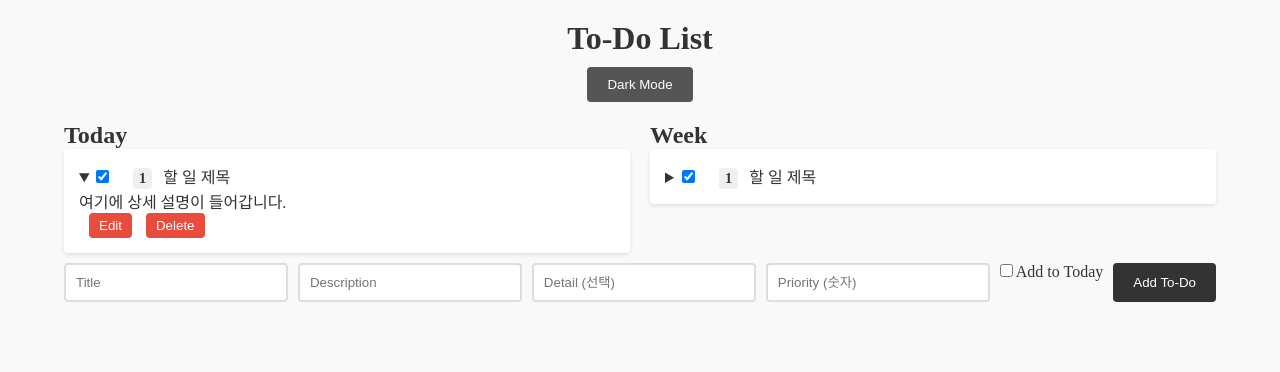
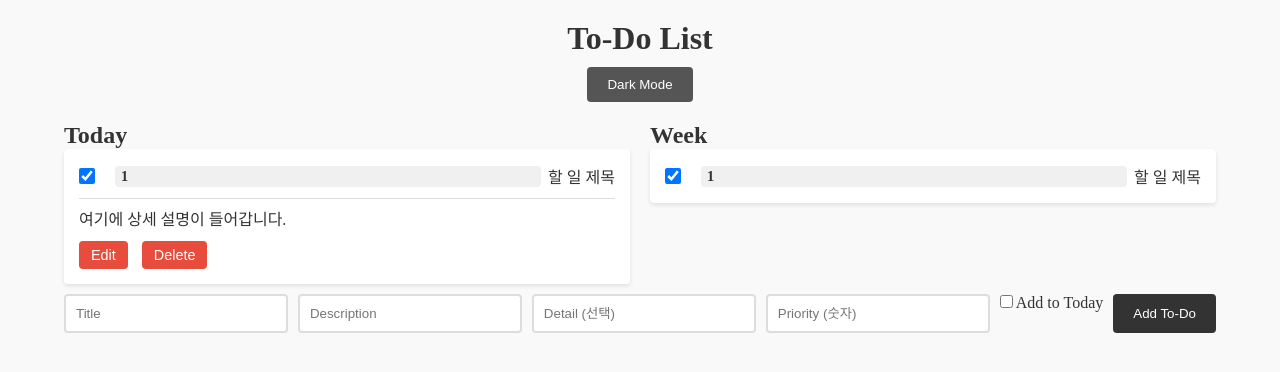
Before and after one commit to hanyuseung/FastApi_Todos_hanyu, a Python web app: template fastapi-app/templates/index.html in a window 1280 px wide, after a click that opens the changed part. Shown: the top 372 px of the page. Run offline with Jinja, Linux system fonts and the light colour scheme; the template is opened without the code that fills it, so the values that code supplies are empty.

Commit message:
fix detail

```diff
--- a/fastapi-app/static/style.css
+++ b/fastapi-app/static/style.css
@@ -104,77 +93,117 @@
   cursor: pointer;
   transition: background-color 0.3s;
 }
-
 #todo-form button:hover {
   background-color: #555;
 }
 
-/* To-Do 리스트 스타일링 (Today/Week 리스트에 적용) */
+/* 리스트 자체 스타일: 불릿 제거 */
 #today-list,
 #week-list {
   list-style: none;
 }
 
+/* ─── <li> 자체 간격 인어주기 ─── */
 #today-list li,
 #week-list li {
+  margin-bottom: 10px;
+}
+
+/* ─── <details> 컨테이너 스타일 ─── */
+.todo-details {
   background-color: #fff;
   padding: 15px;
-  margin-bottom: 10px;
   border-radius: 4px;
+  box-shadow: 0 2px 4px rgba(0, 0, 0, 0.1);
+  transition: background-color 0.3s;
+}
+
+/* 다크 모드일 때 <details> 색상 변경 */
+body.dark-mode .todo-details {
+  background-color: #34495e;
+}
+
+/* ─── <summary> 영역 스타일 ─── */
+.todo-details summary {
   display: flex;
   align-items: center;
-  box-shadow: 0 2px 4px rgba(0, 0, 0, 0.1);
+  cursor: pointer;
+  list-style: none; /* 기본 ▶ 모양 제거 */
 }
 
-#today-list li span,
-#week-list li span {
+/* ─── 디폴트 마커(▶) 숨기기 ─── */
+.todo-details summary::-webkit-details-marker {
+  display: none;
+}
+.todo-details summary::marker {
+  display: none;
+}
+
+/* summary의 체크박스 */
+.todo-details summary input[type="checkbox"] {
+  margin-right: 10px;
+  width: 1.2em;
+  height: 1.2em;
+  cursor: pointer;
+}
+
+/* summary의 텍스트(우선순위 + 제목/설명) */
+.todo-details summary span {
   flex: 1;
   margin-left: 10px;
 }
 
-#today-list li button,
-#week-list li button {
-  margin-left: 10px;
-  padding: 5px 10px;
+/* Today 리스트 내 항목 제목만 굵게 */
+.today-container #today-list li summary span {
+  font-weight: bold;
+}
+
+/* 완료된 항목 스타일 (summary 내 텍스트) */
+.todo-details summary .completed {
+  text-decoration: line-through;
+  color: #999;
+}
+
+/* ─── 상세(detail) 영역 ─── */
+.todo-details .detail {
+  margin-top: 10px;
+  padding-top: 10px;
+  border-top: 1px solid #ddd;
+}
+
+/* 다크 모드일 때 detail 구분선 색상 */
+body.dark-mode .todo-details .detail {
+  border-top-color: #555;
+}
+
+/* 상세 설명 텍스트 */
+.todo-details .detail p {
+  margin-bottom: 10px;
+  line-height: 1.4;
+}
+
+/* ─── Edit/Delete 버튼 ─── */
+.todo-details .detail button {
+  margin-right: 10px;
+  padding: 6px 12px;
   background-color: #e74c3c;
   border: none;
   border-radius: 4px;
   color: #fff;
   cursor: pointer;
   transition: background-color 0.3s;
+  font-size: 0.9em;
 }
-
-#today-list li button:hover,
-#week-list li button:hover {
+.todo-details .detail button:hover {
   background-color: #c0392b;
 }
 
-/* 완료된 항목 스타일 */
-.completed {
-  text-decoration: line-through;
-  color: #999;
+/* 버튼이 두 개 있을 때 일정 간격 유지 */
+.todo-details .detail button:last-child {
+  margin-right: 0;
 }
 
-/* 다크 모드 스타일 */
-body.dark-mode {
-  background-color: #2c3e50;
-  color: #ecf0f1;
-}
-
-body.dark-mode #today-list li,
-body.dark-mode #week-list li {
-  background-color: #34495e;
-}
-
-body.dark-mode input,
-body.dark-mode button {
-  background-color: #555;
-  border: 2px solid #777;
-  color: #ecf0f1;
-}
-
-
-/* 우선순위 번호를 배지처럼 꾸미기 */
+/* ─── 우선순위 번호를 배지처럼 꾸미기 ─── */
 .priority-badge {
   display: inline-block;
   background: #f0f0f0;
@@ -186,7 +215,10 @@
   font-size: 0.9em;
 }
 
-/* ─── 디폴트 마커(▶) 숨기기 ─── */
-.todo-details summary::-webkit-details-marker {
-  display: none;
+/* 다크 모드일 때 input과 button 색상 조정 */
+body.dark-mode input,
+body.dark-mode button {
+  background-color: #555;
+  border: 2px solid #777;
+  color: #ecf0f1;
 }
--- a/fastapi-app/templates/index.html
+++ b/fastapi-app/templates/index.html
@@ -112,7 +112,14 @@
       tasks.forEach(task => {
         const li = document.createElement("li");
 
-        // checkbox
+      // 1) <details> 생성
+      const details = document.createElement("details");
+      details.className = "todo-details";
+
+      // 2) <summary> 생성 후, 그 안에 체크박스 + 우선순위 뱃지 + 제목/설명 추가
+      const summary = document.createElement("summary");
+
+      // 2-1) 체크박스
       const cb = document.createElement("input");
       cb.type = "checkbox";
       cb.checked = task.completed;
@@ -123,28 +130,36 @@
           headers: { "Content-Type": "application/json" },
           body: JSON.stringify({ completed: cb.checked })
         });
-          li.querySelector("span").classList.toggle("completed", cb.checked);
+        // 완료 상태에 따라 텍스트에 스타일 토글
+        span.classList.toggle("completed", cb.checked);
       });
 
-        // priority 뱃지
+      // 2-2) 우선순위 뱃지 + 제목/설명
       const span = document.createElement("span");
-        //span.textContent = `[${task.priority}] ${task.title}: ${task.description}`;
       span.innerHTML =
         `<span class="priority-badge">${task.priority}</span>` +
         ` ${task.title}: ${task.description}`;
-        if (task.completed) span.classList.add("completed");
-
-
-        // 상세 설명
-        if(task.detail) {
-          const details = document.createElement("p");
-          details.textContent = task.detail;
-          details.style.margin = "8px 0 0 26px";
-          li.appendChild(details);
+      if (task.completed) {
+        span.classList.add("completed");
       }
 
-        // Edit 버튼
+      // 2-3) summary에 체크박스와 span 추가
+      summary.append(cb, span);
+
+      // 3) <details> 안쪽(요약 아래)에 들어갈 영역 생성
+      const detailContainer = document.createElement("div");
+      detailContainer.className = "detail";
+
+      // 3-1) 상세 설명(task.detail)이 있을 때만 <p>로 추가
+      if (task.detail) {
+        const detailText = document.createElement("p");
+        detailText.textContent = task.detail;
+        detailContainer.appendChild(detailText);
+      }
+
+      // 3-2) Edit 버튼
       const editBtn = document.createElement("button");
+      editBtn.type = "button"; // 폼이 제출되지 않도록 반드시 type="button" 지정
       editBtn.textContent = "Edit";
       editBtn.addEventListener("click", async () => {
         const newTitle = prompt("New title", task.title);
@@ -170,8 +185,9 @@
         }
       });
 
-        // Delete 버튼
+      // 3-3) Delete 버튼
       const delBtn = document.createElement("button");
+      delBtn.type = "button"; // 폼이 제출되지 않도록 반드시 type="button" 지정
       delBtn.textContent = "Delete";
       delBtn.addEventListener("click", async () => {
         if (!confirm("삭제하시겠습니까?")) return;
@@ -180,7 +196,14 @@
         else alert("Failed to delete");
       });
 
-        li.append(cb, span, editBtn, delBtn);
+      // 3-4) detailContainer 안에 Edit/Delete 버튼 추가
+      detailContainer.append(editBtn, delBtn);
+
+      // 4) <details>에 summary와 detailContainer를 순서대로 붙임
+      details.append(summary, detailContainer);
+
+      // 5) li에 완성된 <details> 붙이기
+      li.appendChild(details);
       container.appendChild(li);
     });
   }
```
Also changed, not shown: other parts of fastapi-app/static/style.css (+26 -37 lines). Lines whose indentation alone changed are shown as unchanged.
